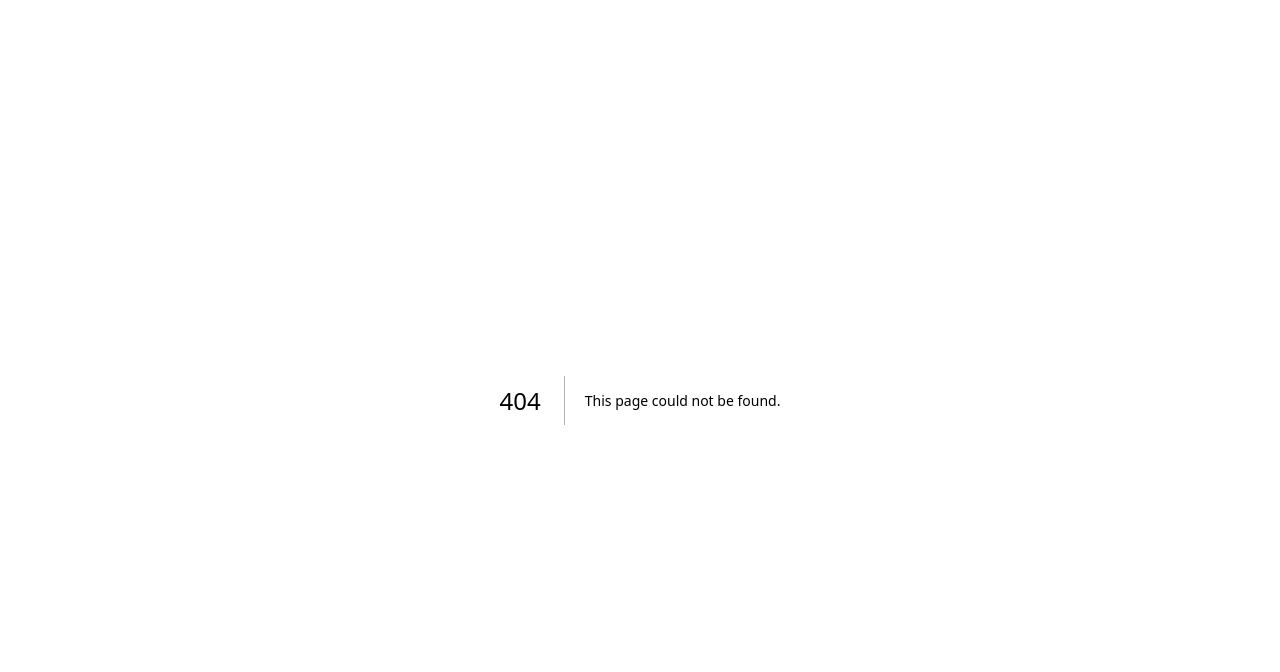
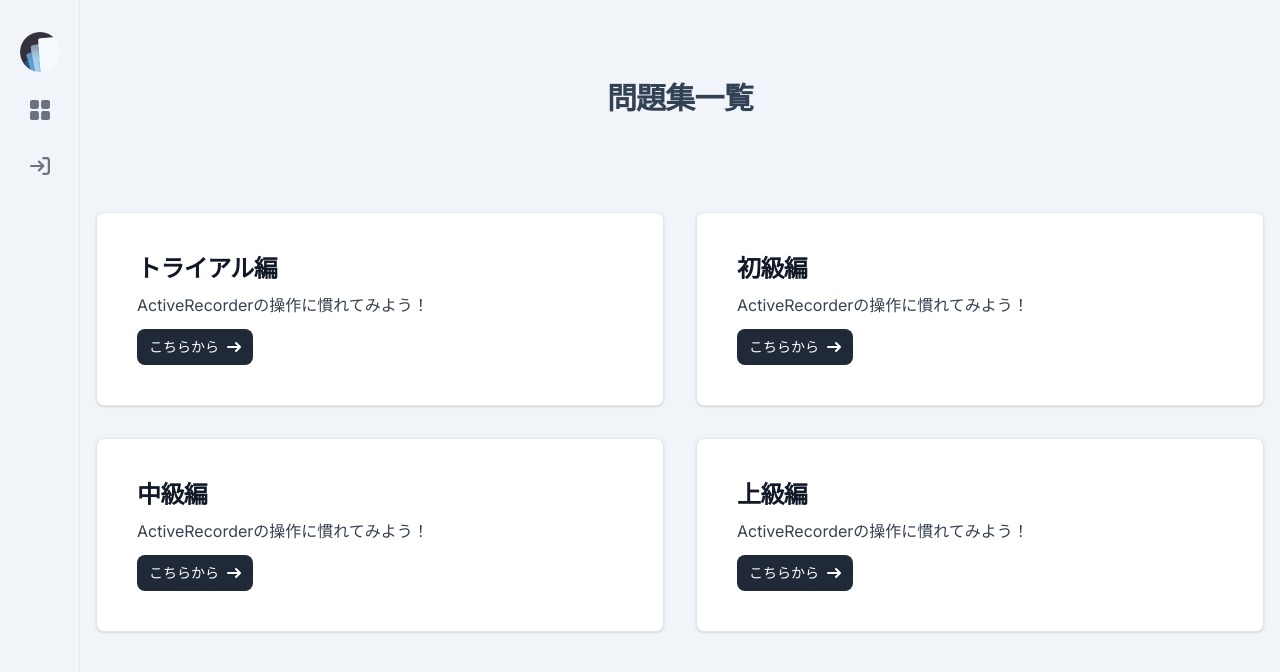
Before and after one commit to k-suke39/arc_front_, a Next.js app: page /works in a window 1280 px wide. Before the commit this address had no page. Shown: the top 672 px of the page. Built offline with nearby package versions, Linux system fonts and the light colour scheme.

Commit message:
✨feat: 問題集一覧ページの実装

```diff
--- a/package.json
+++ b/package.json
@@ -16,6 +16,8 @@
     "axios": "^1.5.0",
     "eslint": "8.48.0",
     "eslint-config-next": "13.4.19",
+    "flowbite": "^1.8.1",
+    "flowbite-react": "^0.5.0",
     "next": "13.4.19",
     "postcss": "8.4.28",
     "react": "18.2.0",
--- /dev/null
+++ b/src/app/components/Aside.tsx
@@ -0,0 +1,46 @@
+import React from 'react';
+
+export default function Aside() {
+	return (
+		<aside className="border-r w-20 h-screen bg-slate-100 sticky top-0 flex flex-col items-center py-8 flex-shrink-0">
+			<img loading="lazy" src="/logo.png" alt="Logspot" className="h-10 w-15" />
+			<a
+				href="#"
+				className="flex items-center p-2 my-5 text-gray-900 rounded-lg dark:text-white hover:bg-gray-100 dark:hover:bg-gray-700"
+			>
+				<svg
+					className="flex-shrink-0 w-5 h-5 text-gray-500 transition duration-75 dark:text-gray-400 group-hover:text-gray-900 dark:group-hover:text-white"
+					aria-hidden="true"
+					xmlns="http://www.w3.org/2000/svg"
+					fill="currentColor"
+					viewBox="0 0 18 18"
+				>
+					<path d="M6.143 0H1.857A1.857 1.857 0 0 0 0 1.857v4.286C0 7.169.831 8 1.857 8h4.286A1.857 1.857 0 0 0 8 6.143V1.857A1.857 1.857 0 0 0 6.143 0Zm10 0h-4.286A1.857 1.857 0 0 0 10 1.857v4.286C10 7.169 10.831 8 11.857 8h4.286A1.857 1.857 0 0 0 18 6.143V1.857A1.857 1.857 0 0 0 16.143 0Zm-10 10H1.857A1.857 1.857 0 0 0 0 11.857v4.286C0 17.169.831 18 1.857 18h4.286A1.857 1.857 0 0 0 8 16.143v-4.286A1.857 1.857 0 0 0 6.143 10Zm10 0h-4.286A1.857 1.857 0 0 0 10 11.857v4.286c0 1.026.831 1.857 1.857 1.857h4.286A1.857 1.857 0 0 0 18 16.143v-4.286A1.857 1.857 0 0 0 16.143 10Z" />
+				</svg>
+			</a>
+
+			<div className="pb-4">
+				<a
+					href="#"
+					className="flex items-center p-2 text-gray-900 rounded-lg dark:text-white hover:bg-gray-100 dark:hover:bg-gray-700 group"
+				>
+					<svg
+						className="flex-shrink-0 w-5 h-5 text-gray-500 transition duration-75 dark:text-gray-400 group-hover:text-gray-900 dark:group-hover:text-white"
+						aria-hidden="true"
+						xmlns="http://www.w3.org/2000/svg"
+						fill="none"
+						viewBox="0 0 18 16"
+					>
+						<path
+							stroke="currentColor"
+							stroke-linecap="round"
+							stroke-linejoin="round"
+							stroke-width="2"
+							d="M1 8h11m0 0L8 4m4 4-4 4m4-11h3a2 2 0 0 1 2 2v10a2 2 0 0 1-2 2h-3"
+						/>
+					</svg>
+				</a>
+			</div>
+		</aside>
+	);
+}
--- /dev/null
+++ b/src/app/components/Cards.tsx
@@ -0,0 +1,137 @@
+import React from 'react';
+
+export default function Cards() {
+	return (
+		<div>
+			{' '}
+			<div className="flex justify-around">
+				<div className="flex-1 m-4 p-10 bg-white border border-gray-200 rounded-lg shadow dark:bg-gray-800 dark:border-gray-700">
+					<a href="#">
+						<h5 className="mb-2 text-2xl font-bold tracking-tight text-gray-900 dark:text-white">
+							トライアル編
+						</h5>
+					</a>
+					<p className="mb-3 font-normal text-gray-700 dark:text-gray-400">
+						ActiveRecorderの操作に慣れてみよう！
+					</p>
+					<a
+						href="#"
+						className="inline-flex items-center px-3 py-2 text-sm font-medium text-center text-white bg-gray-800 rounded-lg hover:bg-gray-500 focus:ring-4 focus:outline-none 0"
+					>
+						こちらから
+						<svg
+							className="w-3.5 h-3.5 ml-2"
+							aria-hidden="true"
+							xmlns="http://www.w3.org/2000/svg"
+							fill="none"
+							viewBox="0 0 14 10"
+						>
+							<path
+								stroke="currentColor"
+								stroke-linecap="round"
+								stroke-linejoin="round"
+								stroke-width="2"
+								d="M1 5h12m0 0L9 1m4 4L9 9"
+							/>
+						</svg>
+					</a>
+				</div>
+				<div className="flex-1 m-4 p-10 bg-white border border-gray-200 rounded-lg shadow dark:bg-gray-800 dark:border-gray-700">
+					<a href="#">
+						<h5 className="mb-2 text-2xl font-bold tracking-tight text-gray-900 dark:text-white">
+							初級編
+						</h5>
+					</a>
+					<p className="mb-3 font-normal text-gray-700 dark:text-gray-400">
+						ActiveRecorderの操作に慣れてみよう！
+					</p>
+					<a
+						href="#"
+						className="inline-flex items-center px-3 py-2 text-sm font-medium text-center text-white bg-gray-800 rounded-lg hover:bg-gray-500 focus:ring-4 focus:outline-none 0"
+					>
+						こちらから
+						<svg
+							className="w-3.5 h-3.5 ml-2"
+							aria-hidden="true"
+							xmlns="http://www.w3.org/2000/svg"
+							fill="none"
+							viewBox="0 0 14 10"
+						>
+							<path
+								stroke="currentColor"
+								stroke-linecap="round"
+								stroke-linejoin="round"
+								stroke-width="2"
+								d="M1 5h12m0 0L9 1m4 4L9 9"
+							/>
+						</svg>
+					</a>
+				</div>
+			</div>
+			<div className="flex justify-around">
+				<div className="flex-1 m-4 p-10 bg-white border border-gray-200 rounded-lg shadow dark:bg-gray-800 dark:border-gray-700">
+					<a href="#">
+						<h5 className="mb-2 text-2xl font-bold tracking-tight text-gray-900 dark:text-white">
+							中級編
+						</h5>
+					</a>
+					<p className="mb-3 font-normal text-gray-700 dark:text-gray-400">
+						ActiveRecorderの操作に慣れてみよう！
+					</p>
+					<a
+						href="#"
+						className="inline-flex items-center px-3 py-2 text-sm font-medium text-center text-white bg-gray-800 rounded-lg hover:bg-gray-500 focus:ring-4 focus:outline-none "
+					>
+						こちらから
+						<svg
+							className="w-3.5 h-3.5 ml-2"
+							aria-hidden="true"
+							xmlns="http://www.w3.org/2000/svg"
+							fill="none"
+							viewBox="0 0 14 10"
+						>
+							<path
+								stroke="currentColor"
+								stroke-linecap="round"
+								stroke-linejoin="round"
+								stroke-width="2"
+								d="M1 5h12m0 0L9 1m4 4L9 9"
+							/>
+						</svg>
+					</a>
+				</div>
+				<div className="flex-1 m-4 p-10 bg-white border border-gray-200 rounded-lg shadow dark:bg-gray-800 dark:border-gray-700">
+					<a href="#">
+						<h5 className="mb-2 text-2xl font-bold tracking-tight text-gray-900 dark:text-white">
+							上級編
+						</h5>
+					</a>
+					<p className="mb-3 font-normal text-gray-700 dark:text-gray-400">
+						ActiveRecorderの操作に慣れてみよう！
+					</p>
+					<a
+						href="#"
+						className="inline-flex items-center px-3 py-2 text-sm font-medium text-center text-white bg-gray-800 rounded-lg hover:bg-gray-500 focus:ring-4 focus:outline-none"
+					>
+						こちらから
+						<svg
+							className="w-3.5 h-3.5 ml-2"
+							aria-hidden="true"
+							xmlns="http://www.w3.org/2000/svg"
+							fill="none"
+							viewBox="0 0 14 10"
+						>
+							<path
+								stroke="currentColor"
+								stroke-linecap="round"
+								stroke-linejoin="round"
+								stroke-width="2"
+								d="M1 5h12m0 0L9 1m4 4L9 9"
+							/>
+						</svg>
+					</a>
+				</div>
+			</div>
+		</div>
+	);
+}
--- /dev/null
+++ b/src/app/components/WorksHeader.tsx
@@ -0,0 +1,15 @@
+import React from 'react';
+
+export default function WorksHeader() {
+	return (
+		<header className="px-4 sm:px-6 lg:px-8">
+			<div className="relative mx-auto max-w-[37.5rem] pt-20 text-center pb-20">
+				<div className="flex items-center justify-center">
+					<h1 className="text-3xl font-semibold tracking-tight text-slate-700">
+						問題集一覧
+					</h1>
+				</div>
+			</div>
+		</header>
+	);
+}
--- /dev/null
+++ b/src/app/works/page.tsx
@@ -0,0 +1,23 @@
+'use client';
+import React, { useRef } from 'react';
+import Aside from '../components/Aside';
+import WorksHeader from '../components/WorksHeader';
+import Cards from '../components/Cards';
+
+const page = () => {
+	return (
+		<div>
+			<main className="flex bg-slate-100 relative">
+				<Aside />
+
+				<section className="flex-grow">
+					<WorksHeader />
+
+					<Cards />
+				</section>
+			</main>
+		</div>
+	);
+};
+
+export default page;
--- a/tailwind.config.ts
+++ b/tailwind.config.ts
@@ -1,7 +1,8 @@
-import type { Config } from 'tailwindcss'
+import type { Config } from 'tailwindcss';
 
 const config: Config = {
 	content: [
+		'./node_modules/flowbite-react/**/*.js',
 		'./src/pages/**/*.{js,ts,jsx,tsx,mdx}',
 		'./src/components/**/*.{js,ts,jsx,tsx,mdx}',
 		'./src/app/**/*.{js,ts,jsx,tsx,mdx}',
@@ -15,6 +16,6 @@ const config: Config = {
 			},
 		},
 	},
-  plugins: [],
-}
-export default config
+	plugins: [require('flowbite/plugin')],
+};
+export default config;
```
Also changed, not shown: 1 other file (tests, documents, lock files or other folders). Lines whose indentation alone changed are shown as unchanged.
